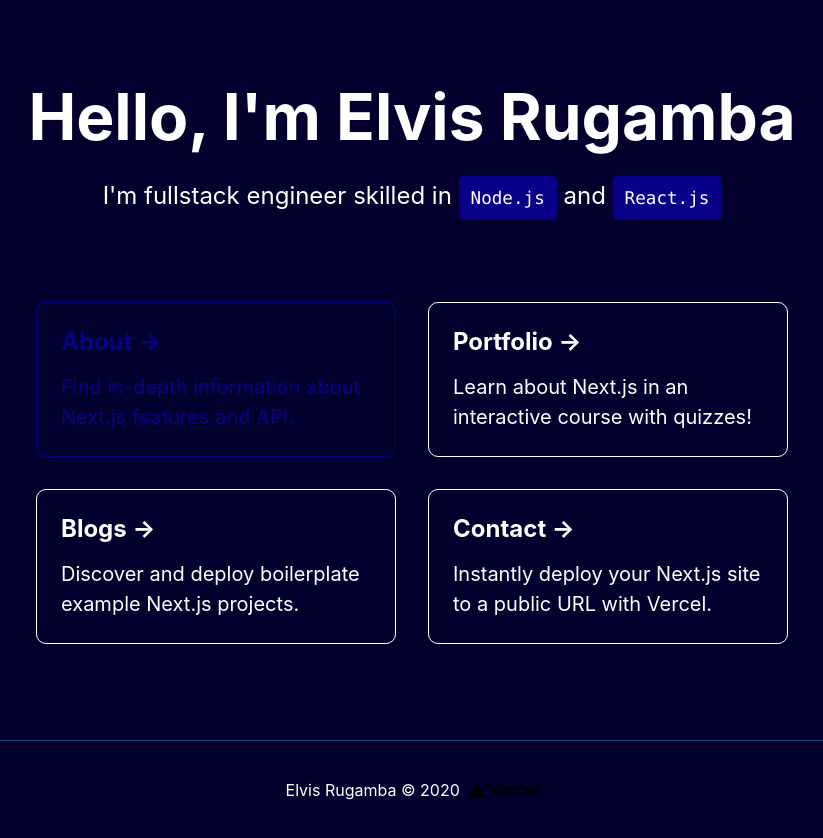
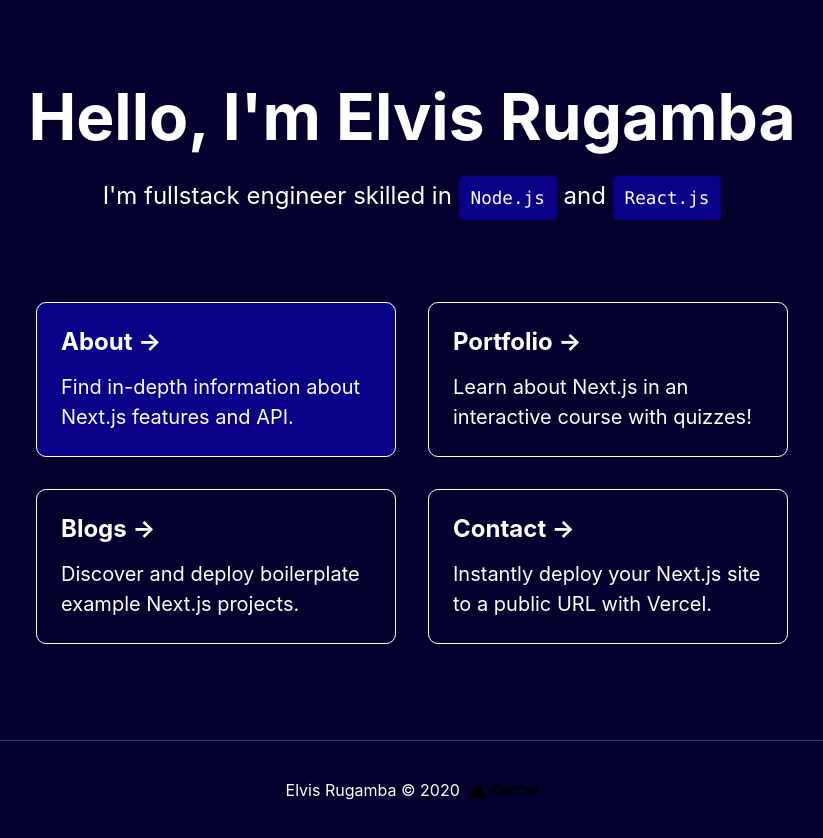
Before and after one commit to Elvis-rugamba/my-portfolio, a Next.js app: page / in a window 1280 px wide. In both pictures the pointer is over the link 444 px from the left and 379 px from the top of the page. Shown: the whole page, without its empty margins (228-1051 px from the left). Built offline with nearby package versions, Linux system fonts and the light colour scheme.

Commit message:
Update Home.module.css

```diff
--- a/styles/Home.module.css
+++ b/styles/Home.module.css
@@ -99,8 +99,9 @@
 .card:hover,
 .card:focus,
 .card:active {
-  color: #090088;
-  border-color: #090088;
+  color: #ffffff;
+  border-color: #ffffff;
+  background: #090088;
 }
 
 .card h3 {
```
